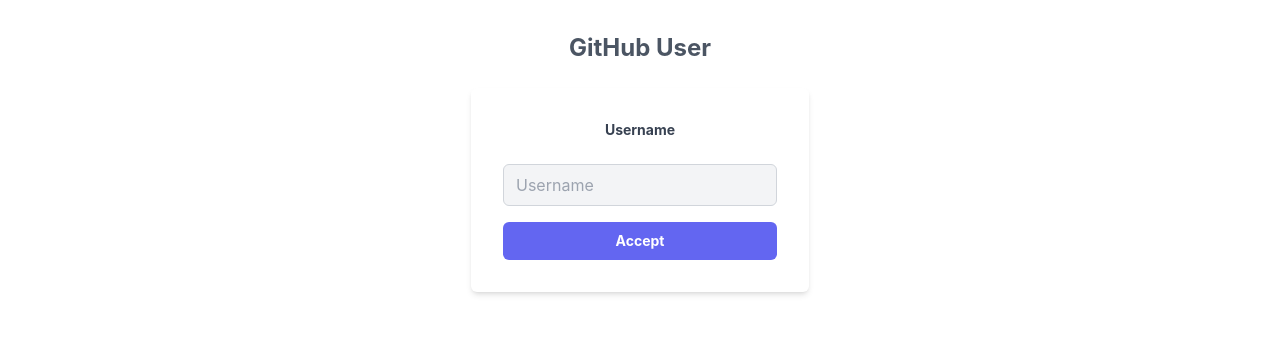
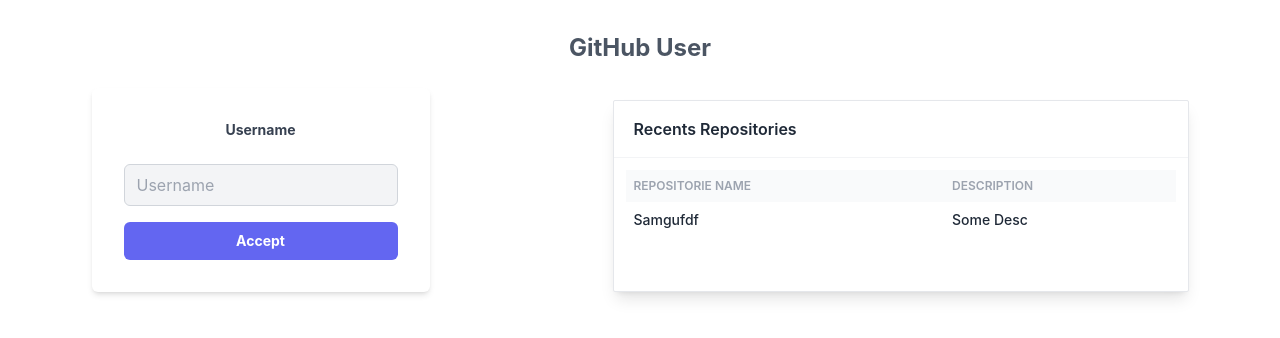
Before and after one commit to guidoernestolorenzoh/test, a React (Vite) app in the folder exam-app/: page / in a window 1280 px wide. Shown: the top 338 px of the page. Built offline with nearby package versions, Linux system fonts and the light colour scheme; no server answers.

Commit message:
recent repos list created

```diff
--- a/exam-app/src/GitHubUser.tsx
+++ b/exam-app/src/GitHubUser.tsx
@@ -8,9 +8,9 @@
 } from "@mui/material";
 import Button from "@mui/material/Button";
 import { TransitionProps } from "@mui/material/transitions";
-import React, { useState } from "react";
+import React, { useEffect, useState } from "react";
 import { useForm } from "react-hook-form";
-import { TypeOf, z } from "zod";
+import { TypeOf, date, z } from "zod";
 import ProfileCard from "./ProfileCard";
 import { zodResolver } from "@hookform/resolvers/zod";
 
@@ -30,17 +30,26 @@
 type FormValues = z.infer<typeof formSchema>;
 
 function GitHubUser() {
-  const {
-    register,
-    handleSubmit,
-    formState: { errors },
-  } = useForm<FormValues>({
-    resolver: zodResolver(formSchema),
-  });
+  // const {
+  //   register,
+  //   handleSubmit,
+  //   formState: { errors },
+  // } = useForm<FormValues>({
+  //   resolver: zodResolver(formSchema),
+  // });
 
-  const onFormSubmit = (data: FormValues) => {
-    alert(data.username);
-  };
+  // const onFormSubmit = (data: FormValues) => {
+  //   alert(data.username);
+  // };
+
+  const [recentRepos, setRecentRepos] = useState([]);
+
+  useEffect(() => {
+    fetch(`https://api.github.com/users/${username}/repos?sort=updated`)
+      .then((response) => response.json())
+      .then((data) => setRecentRepos(data))
+      .catch((err) => console.log(err));
+  }, []);
 
   const [username, setUsername] = useState("");
   const [userData, setUserData] = useState(null);
@@ -62,6 +71,8 @@
         <h1 className="text-2xl font-bold mb-6 text-gray-600 text-center dark:text-white">
           GitHub User
         </h1>
+
+        <div className="flex flex-wrap">
           <div className="flex flex-col max-w-sm gap-2 lg:max-w-lg mx-auto space-y-4">
             <form
               onSubmit={handleSubm}
@@ -80,7 +91,7 @@
                   placeholder="Username"
                   // {...register("username")}
                 />
-              <p className="text-red-500 mt-2">{errors?.username?.message}</p>
+                {/* <p className="text-red-500 mt-2">{errors?.username?.message}</p> */}
               </div>
               <button
                 className="w-full bg-indigo-500 text-white text-sm font-bold py-2 px-4 rounded-md hover:bg-indigo-600 transition duration-300"
@@ -194,6 +205,50 @@
             )}
             {/* <ProfileCard userData={userData} username={username} /> */}
           </div>
+          {/* Table */}
+          <div className="w-full max-w-xl mx-auto mt-3 bg-white shadow-lg rounded-sm border border-gray-200 dark:bg-gray-800">
+            <header className="px-5 py-4 border-b border-gray-100">
+              <div className="font-semibold text-gray-800 dark:text-white">
+                Recents Repositories
+              </div>
+            </header>
+
+            <div className="overflow-x-auto p-3">
+              <table className="table-auto w-full">
+                <thead className="text-xs font-semibold uppercase text-gray-400 bg-gray-50 dark:text-white dark:bg-gray-800">
+                  <tr>
+                    <th className="p-2">
+                      <div className="font-semibold text-left">
+                        Repositorie Name
+                      </div>
+                    </th>
+                    <th className="p-2">
+                      <div className="font-semibold text-left">Description</div>
+                    </th>
+                  </tr>
+                </thead>
+
+                <tbody className="text-sm divide-y divide-gray-100 ">
+                  {/* {recentRepos.map((list, index) => ( */}
+                  <tr>
+                    <td className="p-2">
+                      <div className="font-medium text-gray-800 dark:text-white">
+                        Samgufdf
+                        {/* {list.name} */}
+                      </div>
+                    </td>
+                    <td className="p-2">
+                      <div className="font-medium text-gray-800 dark:text-white">
+                        Some Desc
+                      </div>
+                    </td>
+                  </tr>
+                  {/* ))} */}
+                </tbody>
+              </table>
+            </div>
+          </div>
+        </div>
       </div>
     </div>
   );
```
Lines whose indentation alone changed are shown as unchanged.
